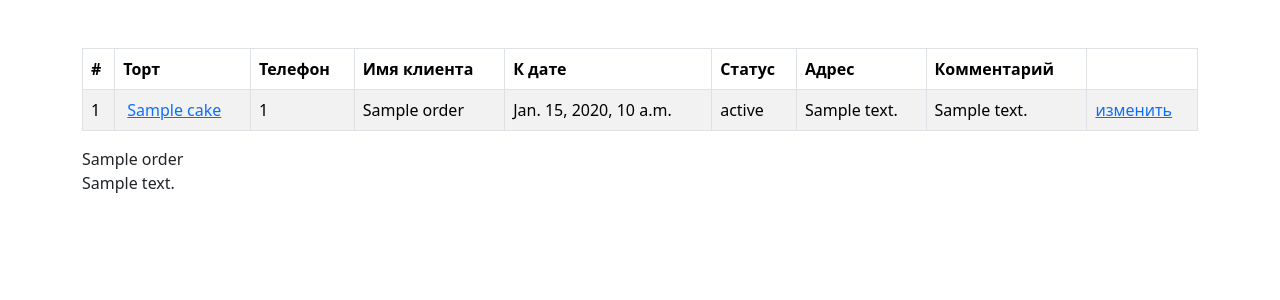
After one commit to bfc0/bakecake, a Django app: template templates/manager.html in a window 1280 px wide. The commit adds this page. Shown: the top 300 px of the page. Run offline with Django 5.2, Linux system fonts and the light colour scheme; the template is opened without the code that fills it: most values are stand-ins (such as "Sample title", 1, 10 or a date in 2020).

Commit message:
Added listview for managers

```diff
--- a/bakecake/urls.py
+++ b/bakecake/urls.py
@@ -3,7 +3,7 @@ from django.contrib import admin
 from django.shortcuts import render
 from django.urls import include, path
 from django.conf.urls.static import static
-from orders.views import IndexView,  register_order
+from orders.views import IndexView,  register_order, OrderListView
 
 
 urlpatterns = [
@@ -11,6 +11,7 @@ urlpatterns = [
     path("account/", include("account.urls")),
     path("", IndexView.as_view(), name="index"),
     path("api/order/", register_order, name="order"),
+    path("manager/", OrderListView.as_view(), name="manager"),
 ]
 
 if settings.DEBUG:
--- a/orders/serializers.py
+++ b/orders/serializers.py
@@ -1,4 +1,4 @@
-from rest_framework.serializers import ModelSerializer
+from rest_framework.serializers import ModelSerializer, CharField
 from cakes.models import CustomCake
 from orders.models import Order
 INSCRIPTION_PRICE = 500
@@ -29,8 +29,7 @@ class CakeSerializer(ModelSerializer):
 
 
 class OrderSerializer(ModelSerializer):
-
     class Meta:
         model = Order
         fields = ("price", "phone_number", "email",
-                  "object_id", "content_object", "content_type", "customer", "address", "comment", "preferred_date")
+                  "object_id", "content_object", "content_type", "customer", "address", "comment", "preferred_date", "customer_name")
--- a/static/index.js
+++ b/static/index.js
@@ -152,8 +152,8 @@ Vue.createApp({
                         title: this.Words,
                     },
                     comment: this.Comments,
-                    name: this.Name,
-                    phone: this.Phone,
+                    customer_name: this.Name,
+                    phone_number: this.Phone,
                     email: this.Email,
                     address: this.Address,
                     desired_date: this.Dates,
--- /dev/null
+++ b/templates/cake_modal.html
@@ -0,0 +1,23 @@
+<aside class="modal fade" id="OrderModal{{order.id}}" tabindex="-1" aria-labelledby="ModalLabel{{ order.id }}"
+    aria-hidden="true">
+    <div class="modal-dialog">
+        <div class="modal-content">
+            <div class="modal-header">
+                <h5 class="modal-title cake_pink" id="ModalLabel{{ order.id }}">{{ order.cake.name }}</h5>
+                <button type="button" class="btn-close" data-bs-dismiss="modal" aria-label="Close"></button>
+            </div>
+            <div class="modal-body">
+                <span class="cake_blue">Уровней: {{ order.cake.level }}</span><br>
+                <span class="cake_blue">Форма: {{ order.cake.shape }}</span><br>
+                <span class="cake_blue">Топпинг: {{ order.cake.topping }}</span><br>
+                <span class="cake_blue">Ягоды: {{ order.cake.berry }}</span><br>
+                <span class="cake_blue">Декор: {{ order.cake.decoration }}</span><br>
+                <span class="cake_blue">{{ order.cake.title }}</span><br>
+                <span class="cake_pink">Цена: {{ order.cake.price }}</span>
+            </div>
+            <div class="modal-footer d-flex justify-content-between">
+                <span class="cake_blue">Статус: {{ order.status }}</span>
+            </div>
+        </div>
+    </div>
+</aside>
--- a/templates/lk.html
+++ b/templates/lk.html
@@ -76,7 +76,8 @@
 			{% if orders %}
 			{% for order in orders %}
 			<section class="my-2">
-				<span class="cake_blue lk__order d-flex" data-bs-toggle="modal" data-bs-target="#OrderModal1">
+				<span class="cake_blue lk__order d-flex" data-bs-toggle="modal"
+					data-bs-target="#OrderModal{{order.id}}">
 					<svg xmlns="http://www.w3.org/2000/svg" width="22" height="22" fill="currentColor"
 						class="bi bi-check-circle-fill" viewBox="0 0 16 16">
 						<path
@@ -84,7 +85,7 @@
 					</svg>
 					<span class="ms-1">{{ order.cake.name }}</span>
 				</span>
-				<aside class="modal fade" id="OrderModal1" tabindex="-1" aria-labelledby="ModalLabel1"
+				<aside class="modal fade" id="OrderModal{{order.id}}" tabindex="-1" aria-labelledby="ModalLabel1"
 					aria-hidden="true">
 					<div class="modal-dialog">
 						<div class="modal-content">
--- /dev/null
+++ b/templates/manager.html
@@ -0,0 +1,67 @@
+<!DOCTYPE html>
+<html>
+
+<head>
+    <title>Orders</title>
+    <link href="https://cdn.jsdelivr.net/npm/bootstrap@5.3.3/dist/css/bootstrap.min.css" rel="stylesheet"
+        integrity="sha384-QWTKZyjpPEjISv5WaRU9OFeRpok6YctnYmDr5pNlyT2bRjXh0JMhjY6hW+ALEwIH" crossorigin="anonymous">
+    <script src="https://cdn.jsdelivr.net/npm/bootstrap@5.3.3/dist/js/bootstrap.bundle.min.js"
+        integrity="sha384-YvpcrYf0tY3lHB60NNkmXc5s9fDVZLESaAA55NDzOxhy9GkcIdslK1eN7N6jIeHz"
+        crossorigin="anonymous"></script>
+</head>
+
+<body>
+    <main class="container mt-5">
+        <table class="table table-striped table-bordered">
+            <thead class="thead-dark">
+                <tr>
+                    <th>#</th>
+                    <th>Торт</th>
+                    <th>Телефон</th>
+                    <th>Имя клиента</th>
+                    <th>К дате</th>
+                    <th>Статус</th>
+                    <th>Адрес</th>
+                    <th>Комментарий</th>
+                    <th></th>
+                </tr>
+            </thead>
+            <tbody>
+
+                {% for order in orders %}
+                <tr>
+                    <td>{{order.id}}</td>
+                    <td>
+                        <a href="#" class="cake_blue lk__order d-flex" data-bs-toggle="modal"
+                            data-bs-target="#OrderModal{{order.id}}">
+                            <span class="ms-1">{{ order.cake.name }}</span>
+                        </a>
+                        {% include 'cake_modal.html' %}
+                    </td>
+                    <td>{{order.phone_number}}</td>
+                    <td>{{order.customer_name}}</td>
+                    <td>{{order.preferred_date}}</td>
+                    <td>{{order.status}} </td>
+                    <td>{{order.address}} </td>
+                    <td>{{order.comment}} </td>
+                    <td>
+                        <a
+                            href='{% url "admin:orders_order_change" object_id=order.id %}?next={{ request.path|urlencode }}'>
+                            изменить</a>
+                    </td>
+                </tr>
+                {% endfor %}
+
+            </tbody>
+        </table>
+        <p>
+            {%for order in orders %}
+            {{order}}
+            <br>
+            {{order.content_object}}
+            {%endfor%}
+        </p>
+    </main>
+</body>
+
+</html>
```
Also changed, not shown: orders/admin.py (+12 -0 lines), orders/models.py (+8 -2 lines), orders/views.py (+25 -5 lines).
